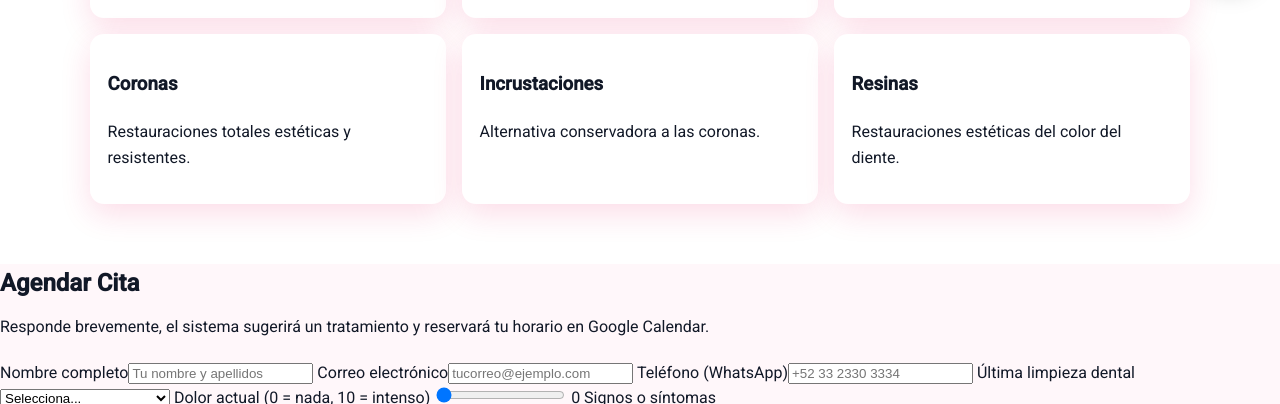
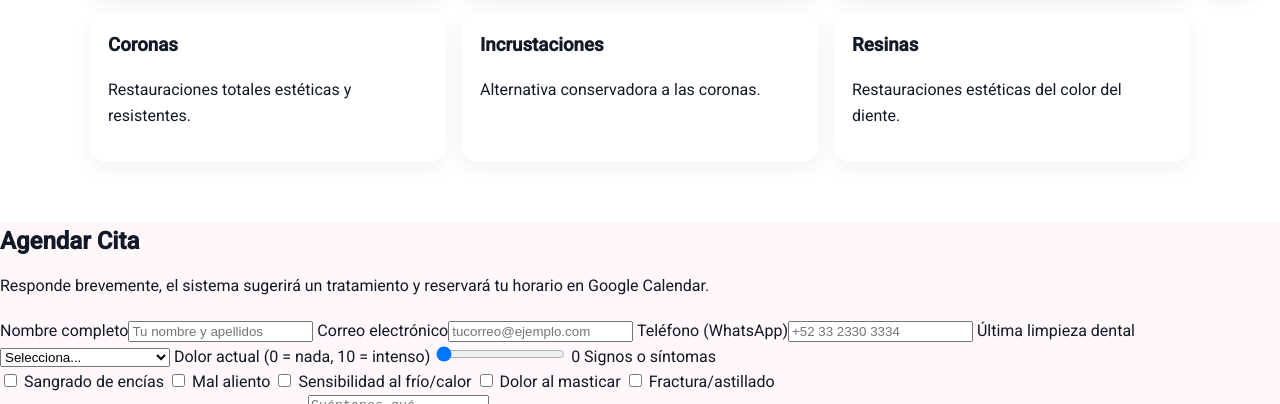
Before and after one commit to cristianromero241215-maker/Odontolesly, a plain HTML site: page index.html in a window 1280 px wide. Shown: the part 798-1202 px from the top of the page. Drawn offline with Linux system fonts and the light colour scheme.

Commit message:
Update style.css

```diff
--- a/style.css
+++ b/style.css
@@ -41,6 +41,7 @@
 
 /* Booking */
 .booking{padding:48px 20px;max-width:1100px;margin:0 auto}.section-alt{background:#fff7fa}.section-subtitle{color:var(--gris-600);margin-top:-8px;margin-bottom:20px}
+.cards{display:grid;grid-template-columns:repeat(6,1fr);gap:16px}.cards .card{grid-column:span 2;background:#fff;border:1px solid var(--borde);padding:18px;border-radius:16px;box-shadow:0 6px 20px rgba(0,0,0,.06)}.cards .card h3{margin:0 0 6px}
 
 /* Loader */
 .loader{display:none;border:6px solid #f3f3f3;border-top:6px solid var(--rosa);border-radius:50%;width:40px;height:40px;animation:spin 1s linear infinite;margin:16px auto}
```
